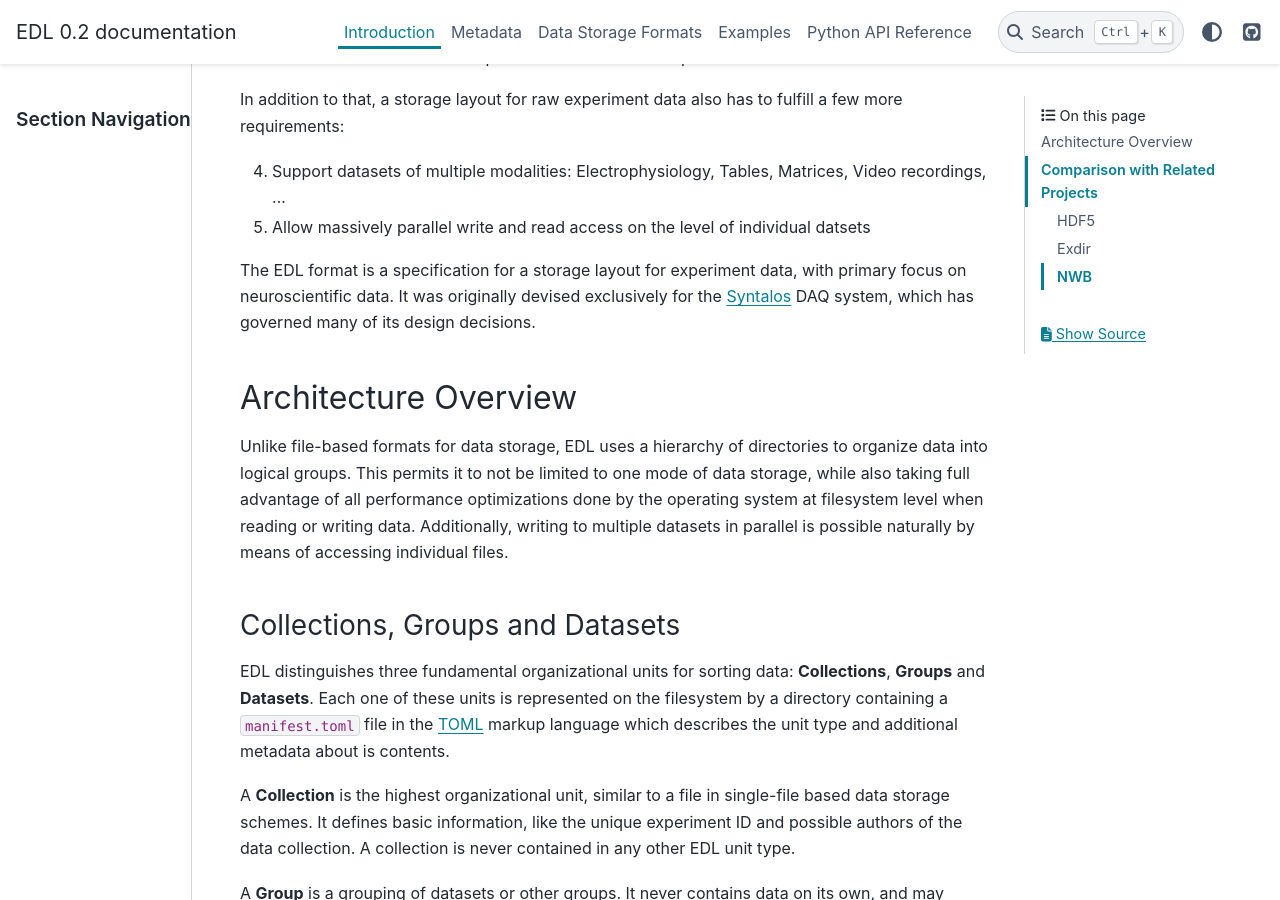
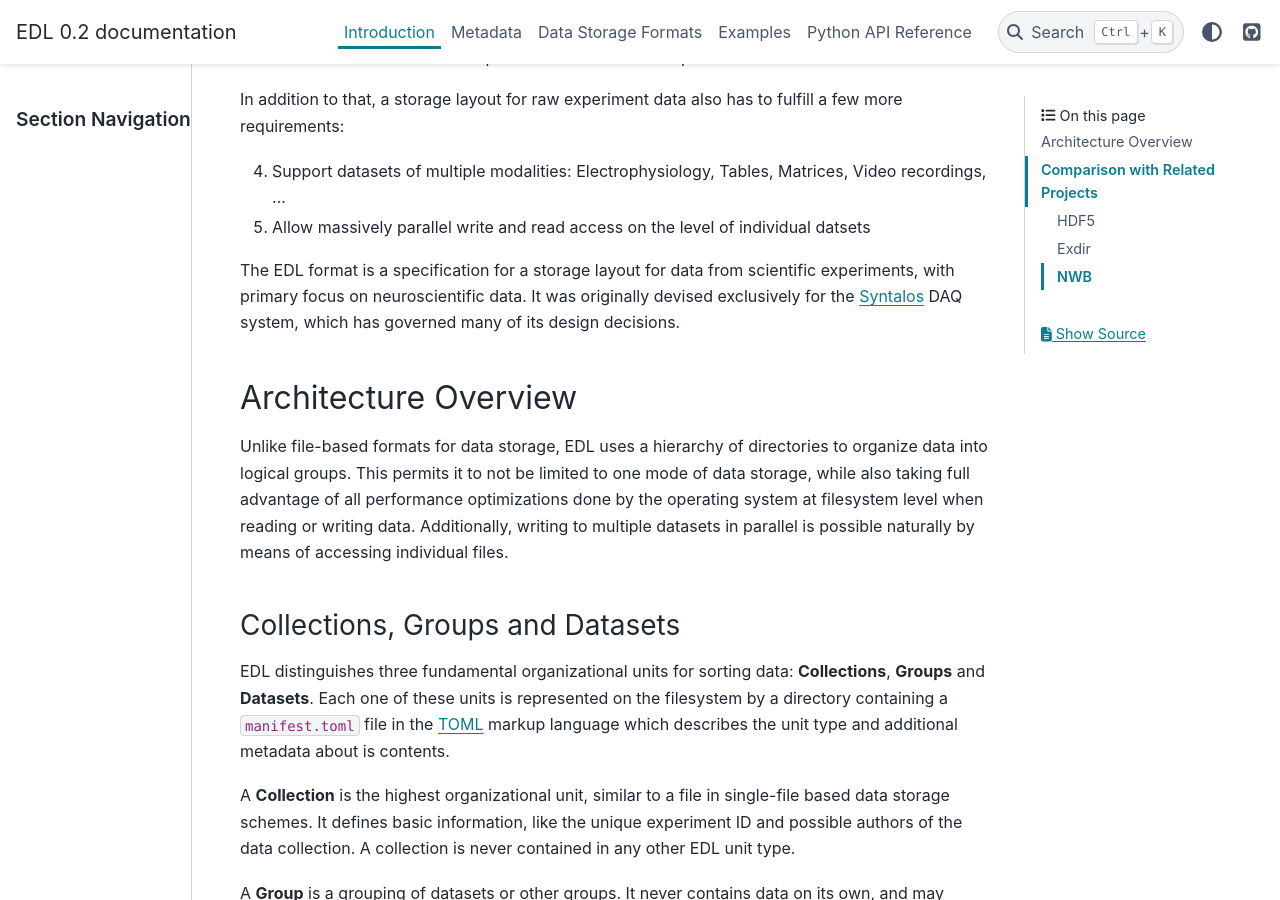
Before and after one commit to syntalos/edlio, a Sphinx documentation site: the page built from docs/intro.rst, in a window 1280 px wide and 900 px high, scrolled down 395 px. Built offline with Sphinx 7.4.7 and the PyData theme 0.15.4, drawn with Linux system fonts in a browser that asks for light colours.

Commit message:
docs: Update intro text

```diff
--- a/docs/intro.rst
+++ b/docs/intro.rst
@@ -18,10 +18,10 @@ requirements:
 4. Support datasets of multiple modalities: Electrophysiology, Tables, Matrices, Video recordings, ...
 5. Allow massively parallel write and read access on the level of individual datsets
 
-The EDL format is a specification for a storage layout for experiment data, with primary
-focus on neuroscientific data. It was originally devised exclusively for the
-`Syntalos <https://github.com/bothlab/syntalos>`_ DAQ system, which has governed many of
-its design decisions.
+The EDL format is a specification for a storage layout for data
+from scientific experiments, with primary focus on neuroscientific data.
+It was originally devised exclusively for the `Syntalos <https://syntalos.github.io/>`_
+DAQ system, which has governed many of its design decisions.
 
 Architecture Overview
 =====================
```
Also changed, not shown: docs/index.rst (+8 -0 lines).
